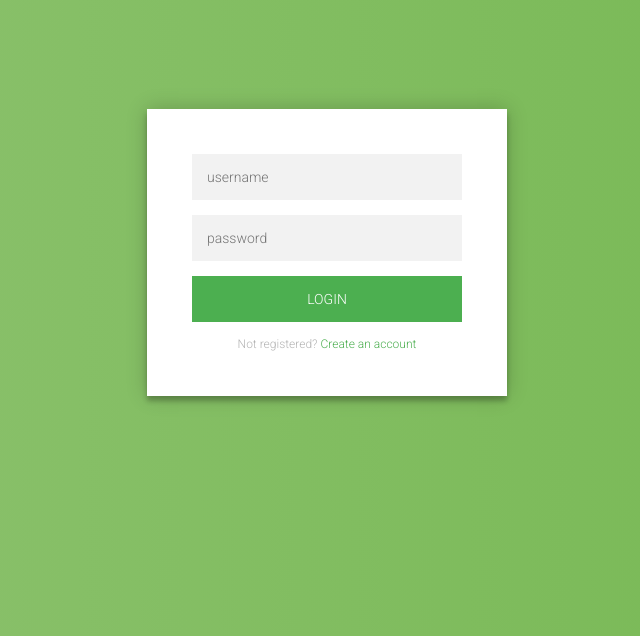
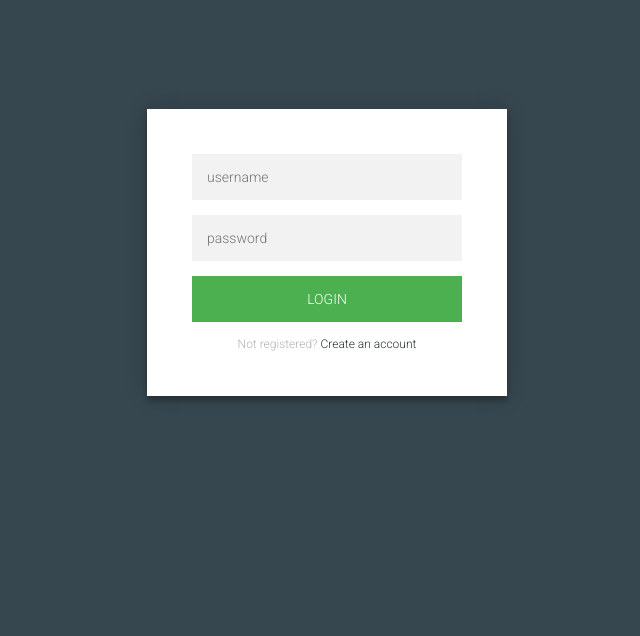
Before and after one commit to Slackers3308/Code, a PHP site: page / in a window 1280 px wide. Shown: the top 636 px of the page, without its empty margins (313-953 px from the left). Run offline with PHP 8.4, Linux system fonts and the light colour scheme; some libraries are stand-ins or nearby versions.

Commit message:
changed colors to blue grey, using material design color palette

```diff
--- a/src/css/styles.css
+++ b/src/css/styles.css
@@ -41,7 +41,7 @@
   cursor: pointer;
 }
 .form button:hover,.form button:active,.form button:focus {
-  background: #43A047;
+  background: #263238;
 }
 .form .message {
   margin: 15px 0 0;
@@ -49,7 +49,7 @@
   font-size: 12px;
 }
 .form .message a {
-  color: #4CAF50;
+  color: #263238;
   text-decoration: none;
 }
 .form .register-form {
@@ -89,11 +89,11 @@
   color: #EF3B3A;
 }
 body {
-  background: #76b852; /* fallback for old browsers */
-  background: -webkit-linear-gradient(right, #76b852, #8DC26F);
-  background: -moz-linear-gradient(right, #76b852, #8DC26F);
-  background: -o-linear-gradient(right, #76b852, #8DC26F);
-  background: linear-gradient(to left, #76b852, #8DC26F);
+  background: #37474F; /* fallback for old browsers */
+  background: -webkit-linear-gradient(right, #37474F, #37474F);
+  background: -moz-linear-gradient(right, #37474F, #37474F);
+  background: -o-linear-gradient(right, #37474F, #37474F);
+  background: linear-gradient(to left, #37474F, #37474F);
   font-family: "Roboto", sans-serif;
   -webkit-font-smoothing: antialiased;
   -moz-osx-font-smoothing: grayscale;
```
